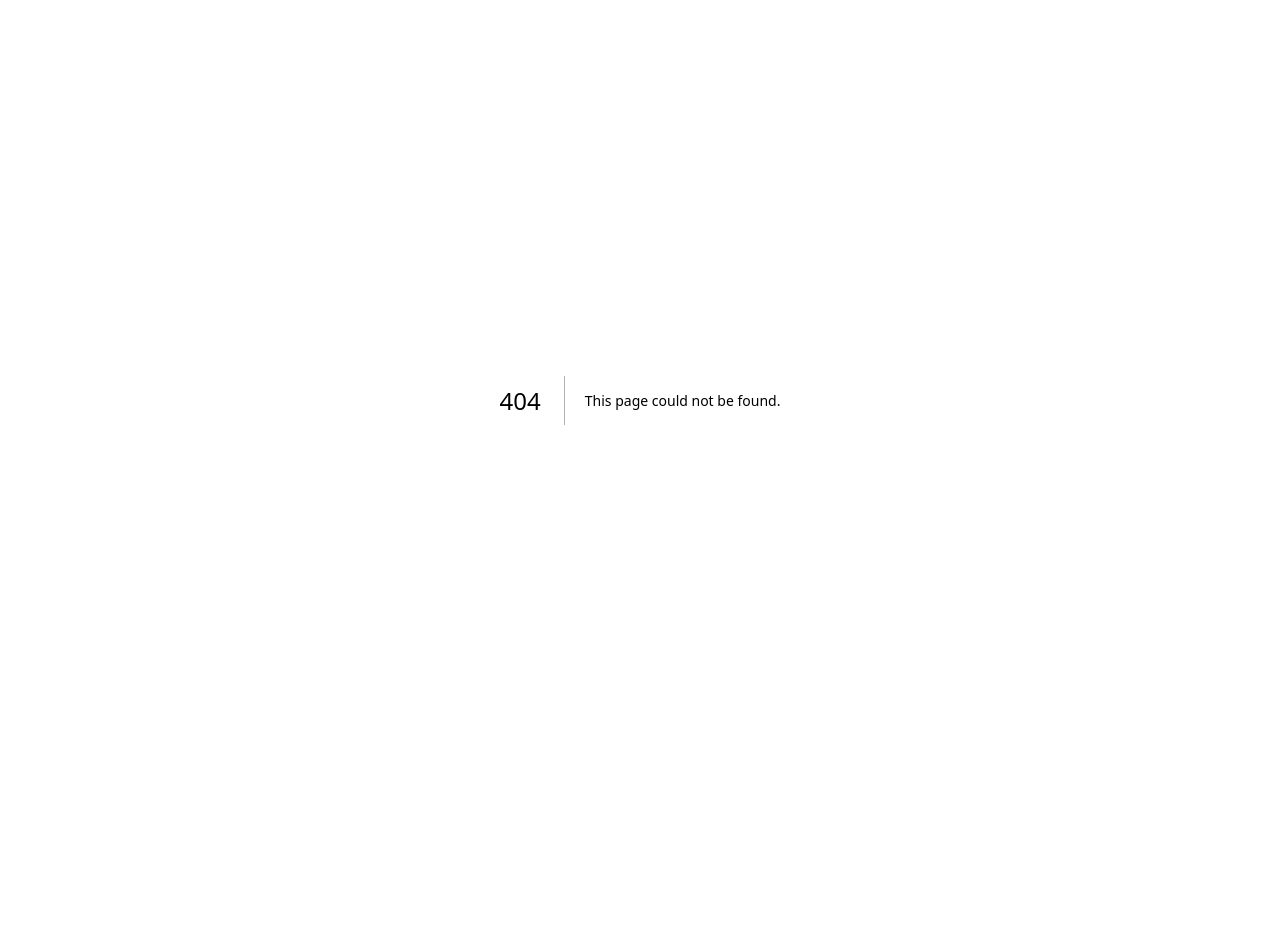
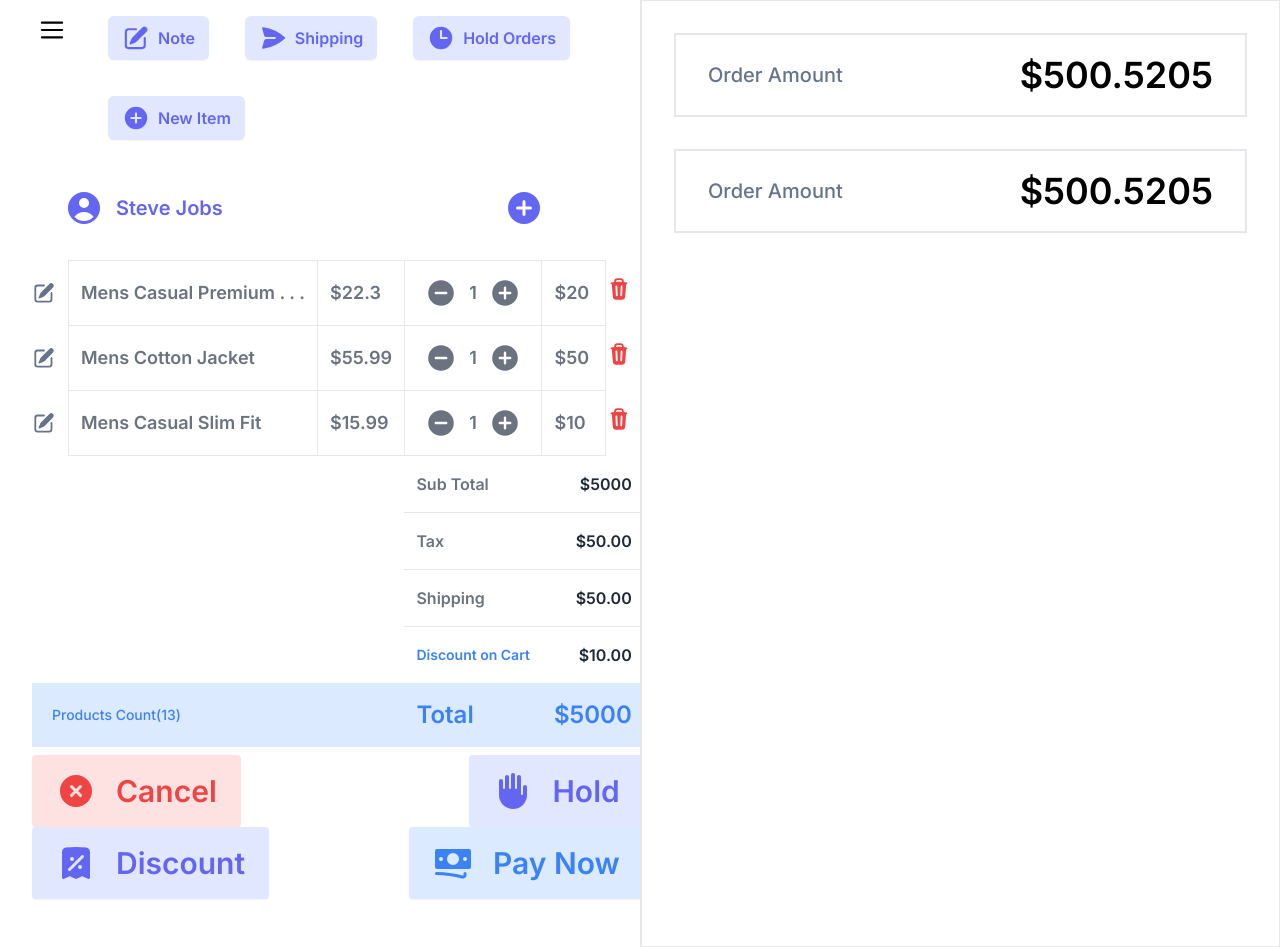
Before and after one commit to faysal725/pos, a Next.js app: page /payment in a window 1280 px wide. Before the commit this address had no page. Before the commit the page ends 800 px from the top, so only its background shows below. Built offline with nearby package versions, Linux system fonts and the light colour scheme.

Commit message:
payment header component builded

```diff
--- /dev/null
+++ b/src/app/payment/page.js
@@ -0,0 +1,18 @@
+import Image from "next/image";
+import ProductContainer from "@/containers/ProductContainer";
+import CheckoutContainer from "@/containers/CheckoutContainer";
+import PaymentContainer from "@/containers/PaymentContainer";
+
+export default function Payment() {
+  return (
+    <main className="grid grid-cols-1 lg:grid-cols-2 h-screen">
+      <div className="">
+        <CheckoutContainer/>
+      </div>
+      <div className="border border-l-2">
+        {/* <ProductContainer /> */}
+        <PaymentContainer />
+      </div>
+    </main>
+  );
+}
--- /dev/null
+++ b/src/components/Header/PaymentHeader.jsx
@@ -0,0 +1,12 @@
+import React from "react";
+
+export default function PaymentHeader() {
+  return (
+    <div className="p-8 pb-0">
+      <div className="flex justify-between items-center border border-2 p-5 px-8">
+        <p className="text-xl text-slate-500 font-medium">Order Amount</p>
+        <p className="text-4xl font-semibold">$500.5205</p>
+      </div>
+    </div>
+  );
+}
--- /dev/null
+++ b/src/components/Page/PaymentSection.jsx
@@ -0,0 +1,12 @@
+import React from 'react'
+
+export default function PaymentSection() {
+  return (
+    <div className="p-8 pb-0">
+      <div className="flex justify-between items-center border border-2 p-5 px-8">
+        <p className="text-xl text-slate-500 font-medium">Order Amount</p>
+        <p className="text-4xl font-semibold">$500.5205</p>
+      </div>
+    </div>
+  )
+}
--- a/src/components/Table/ProductTable.jsx
+++ b/src/components/Table/ProductTable.jsx
@@ -10,14 +10,17 @@ import {
   XCircleIcon,
   BanknotesIcon,
   ReceiptPercentIcon,
-  HandRaisedIcon
+  HandRaisedIcon,
 } from "@heroicons/react/20/solid";
-
 
 import IconBtnLg from "../Button/IconBtnLg";
 import ItemCounter from "../Counter/ItemCounter";
 
 export default function ProductTable({ tableData }) {
+
+  const handleClick = () => {
+    console.log('asdfsdf')
+  }
   return (
     <div className="px-4 sm:px-6 lg:px-8 pb-10">
       <div className=" flow-root">
@@ -53,14 +56,14 @@ export default function ProductTable({ tableData }) {
                 <tr>
                   <td
                     className="whitespace-nowrap py-4 pl-4 pr-3 text-sm font-medium text-gray-900 sm:pl-0"
-                    colspan="3"
+                    colSpan="3"
                   ></td>
                   <td className="whitespace-nowrap px-3 py-4 text-base text-gray-500 font-semibold ">
                     Sub Total
                   </td>
                   <td
                     className="whitespace-nowrap px-3 py-4 text-base text-gray-800 font-semibold text-end"
-                    colspan="2"
+                    colSpan="2"
                   >
                     $5000
                   </td>
@@ -69,14 +72,14 @@ export default function ProductTable({ tableData }) {
                 <tr className="border-none">
                   <td
                     className="whitespace-nowrap py-4 pl-4 pr-3 text-sm font-medium text-gray-900 sm:pl-0"
-                    colspan="3"
+                    colSpan="3"
                   ></td>
                   <td className="whitespace-nowrap px-3 py-4 text-base text-gray-500 font-semibold border-t">
                     Tax
                   </td>
                   <td
                     className="whitespace-nowrap px-3 py-4 text-base text-gray-800 font-semibold text-end border-t"
-                    colspan="2"
+                    colSpan="2"
                   >
                     $50.00
                   </td>
@@ -85,14 +88,14 @@ export default function ProductTable({ tableData }) {
                 <tr className="border-none">
                   <td
                     className="whitespace-nowrap py-4 pl-4 pr-3 text-sm font-medium text-gray-900 sm:pl-0"
-                    colspan="3"
+                    colSpan="3"
                   ></td>
                   <td className="whitespace-nowrap px-3 py-4 text-base text-gray-500 font-semibold border-t">
                     Shipping
                   </td>
                   <td
                     className="whitespace-nowrap px-3 py-4 text-base text-gray-800 font-semibold text-end border-t"
-                    colspan="2"
+                    colSpan="2"
                   >
                     $50.00
                   </td>
@@ -101,14 +104,14 @@ export default function ProductTable({ tableData }) {
                 <tr className="border-none">
                   <td
                     className="whitespace-nowrap py-4 pl-4 pr-3 text-base font-medium text-gray-900 sm:pl-0"
-                    colspan="3"
+                    colSpan="3"
                   ></td>
                   <td className="whitespace-nowrap px-3 py-4 text-sm text-blue-500 font-semibold border-t">
                     Discount on Cart
                   </td>
                   <td
                     className="whitespace-nowrap px-3 py-4 text-base text-gray-800 font-semibold text-end border-t"
-                    colspan="2"
+                    colSpan="2"
                   >
                     $10.00
                   </td>
@@ -117,7 +120,7 @@ export default function ProductTable({ tableData }) {
                 <tr className="text-blue-500 bg-blue-100">
                   <td
                     className="whitespace-nowrap py-4 pl-4 pr-3 text-sm font-medium  sm:pl-0"
-                    colspan="3"
+                    colSpan="3"
                   >
                     <p className="text-sm px-5 ">Products Count(13)</p>
                   </td>
@@ -126,7 +129,7 @@ export default function ProductTable({ tableData }) {
                   </td>
                   <td
                     className="whitespace-nowrap px-3 py-4 text-2xl  font-semibold text-end"
-                    colspan="2"
+                    colSpan="2"
                   >
                     $5000
                   </td>
@@ -135,12 +138,29 @@ export default function ProductTable({ tableData }) {
             </table>
 
             <div className=" py-2 flex justify-start gap-2 md:gap-0 md:justify-between flex-wrap ">
-              <IconBtnLg icon={<XCircleIcon className="h-10 w-10" />} classes="bg-red-100 text-red-500 hover:bg-red-500" title="Cancel"/>
-              <IconBtnLg icon={<HandRaisedIcon className="h-10 w-10" />} classes="bg-indigo-100 text-indigo-500 hover:bg-indigo-500" title="Hold"/>
-              <IconBtnLg icon={<ReceiptPercentIcon className="h-10 w-10" />} classes="bg-indigo-100 text-indigo-500 hover:bg-indigo-500" title="Discount"/>
-              <IconBtnLg icon={<BanknotesIcon className="h-10 w-10" />} classes="bg-blue-100 text-blue-500 hover:bg-blue-500" title="Pay Now"/>
+              <IconBtnLg
+                icon={<XCircleIcon className="h-10 w-10" />}
+                classes="bg-red-100 text-red-500 hover:bg-red-500"
+                title="Cancel"
+              />
+              <IconBtnLg
+                icon={<HandRaisedIcon className="h-10 w-10" />}
+                classes="bg-indigo-100 text-indigo-500 hover:bg-indigo-500"
+                title="Hold"
+              />
+              <IconBtnLg
+                icon={<ReceiptPercentIcon className="h-10 w-10" />}
+                classes="bg-indigo-100 text-indigo-500 hover:bg-indigo-500"
+                title="Discount"
+              />
+              <IconBtnLg
+                icon={<BanknotesIcon className="h-10 w-10" />}
+                classes="bg-blue-100 text-blue-500 hover:bg-blue-500"
+                title="Pay Now"
 
+              />
 
+              {/* onClick={console.log('asdfsdf')} */}
             </div>
           </div>
         </div>
--- /dev/null
+++ b/src/containers/PaymentContainer.jsx
@@ -0,0 +1,12 @@
+import PaymentHeader from '@/components/Header/PaymentHeader'
+import PaymentSection from '@/components/Page/PaymentSection'
+import React from 'react'
+
+export default function PaymentContainer() {
+  return (
+    <div >
+        <PaymentHeader  />
+        <PaymentSection />
+    </div>
+  )
+}
```
